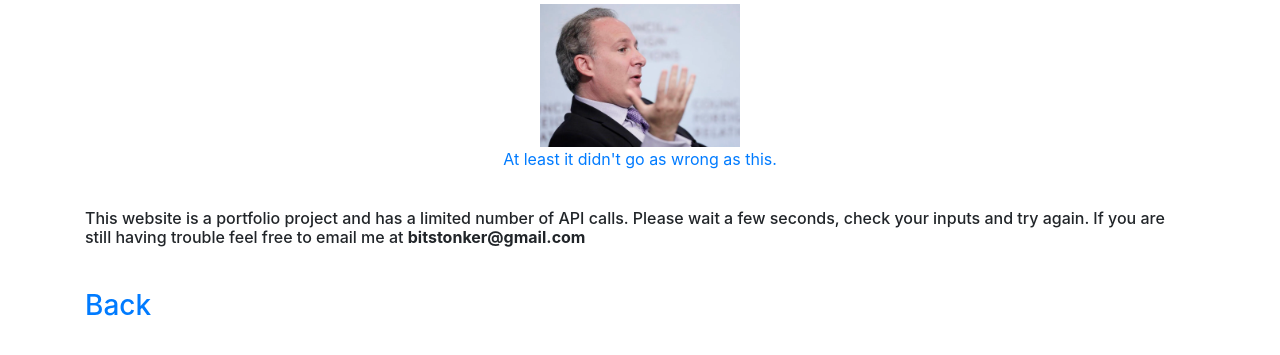
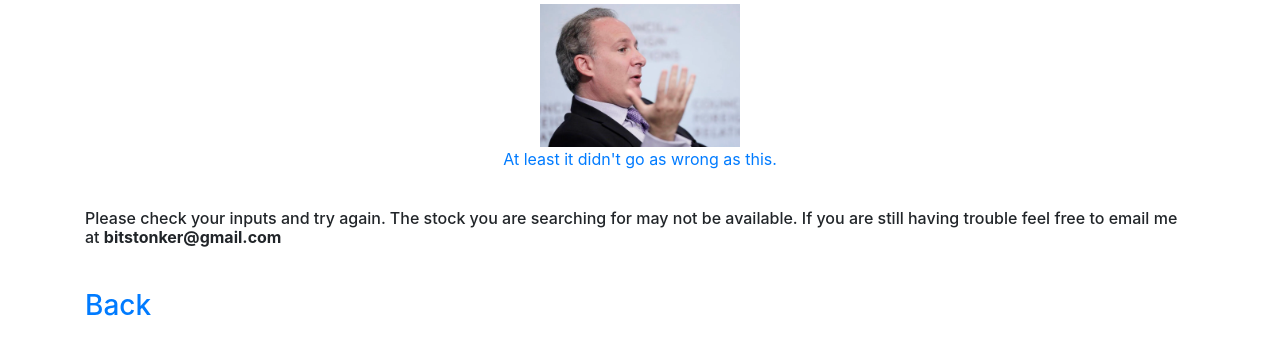
Before and after one commit to benskee/Bitstonker, a Flask app: template app/templates/error_page.html in a window 1280 px wide. Shown: the part 212-567 px from the top of the page. Run offline with Flask 2, Linux system fonts and the light colour scheme; the template is opened without the code that fills it, so the values that code supplies are empty; some libraries are stand-ins or nearby versions.

Commit message:
little edit

```diff
--- a/app/routes.py
+++ b/app/routes.py
@@ -30,7 +30,7 @@ def index():
             stonk = "SPY"
 
         #get stonk dataframe
-        api_key = os.environ.get('SECRET_KEY')
+        api_key = os.environ['SECRET_KEY']
         stonk_alpha = requests.get(f'https://www.alphavantage.co/query?function=TIME_SERIES_DAILY_ADJUSTED&symbol={stonk}&outputsize=full&apikey={api_key}')
         this_df = stonk_alpha.json()
         df_stonk = pd.DataFrame.from_dict(this_df['Time Series (Daily)'],orient='index')
--- a/app/templates/error_page.html
+++ b/app/templates/error_page.html
@@ -10,8 +10,8 @@
         <a href="https://twitter.com/PeterSchiff/status/1303009420713111553">At least it didn't go as wrong as this.</a>
     </div>
 
-    <h6></br></br>This website is a portfolio project and has a limited number of API calls. Please wait a few seconds, check your inputs
-        and try again. If you are still having trouble feel free to email me at <b>bitstonker@gmail.com</b>
+    <h6></br></br>Please check your inputs and try again. The stock you are searching for may not be available.
+        If you are still having trouble feel free to email me at <b>bitstonker@gmail.com</b>
     </h6>
     <h3><br><a href="{{ url_for('index') }}">Back</a></h3>
 {% endblock %}
```
Also changed, not shown: app/static/image_09716.png (added), app/static/image_32828.png (deleted).
